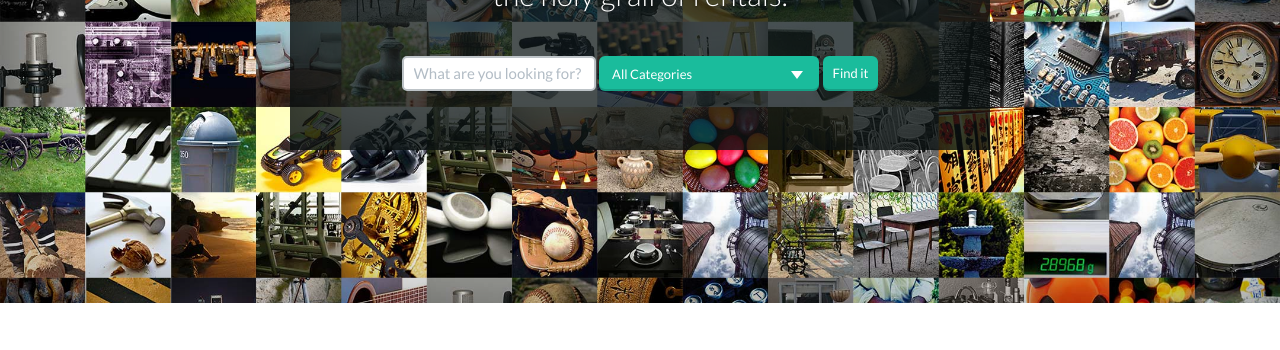
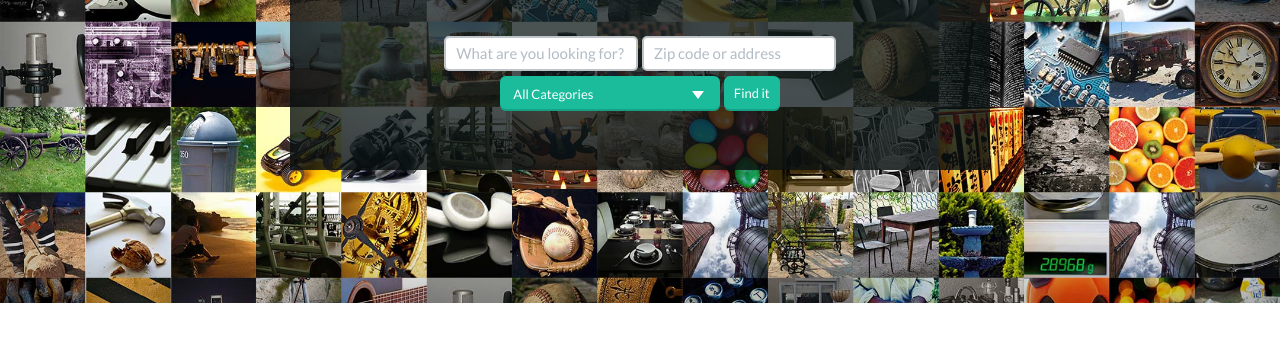
Before and after one commit to kevinmanncito/rental-on-me, a website: page index.html in a window 1280 px wide. Shown: the part 398-748 px from the top of the page. Drawn offline with Linux system fonts and the light colour scheme.

Commit message:
Adding the location input

```diff
--- a/index.html
+++ b/index.html
@@ -61,6 +61,9 @@
             <div class="navbar-form" role="form">
               <div class="form-group">
                 <input type="text" placeholder="What are you looking for?" class="input-hg form-control">
+              </div>
+              <div class="form-group">
+                <input type="text" placeholder="Zip code or address" class="input-hg form-control">
               </div>
               <select multiple="multiple">
                 <option value="0" selected>All Categories</option>
```
